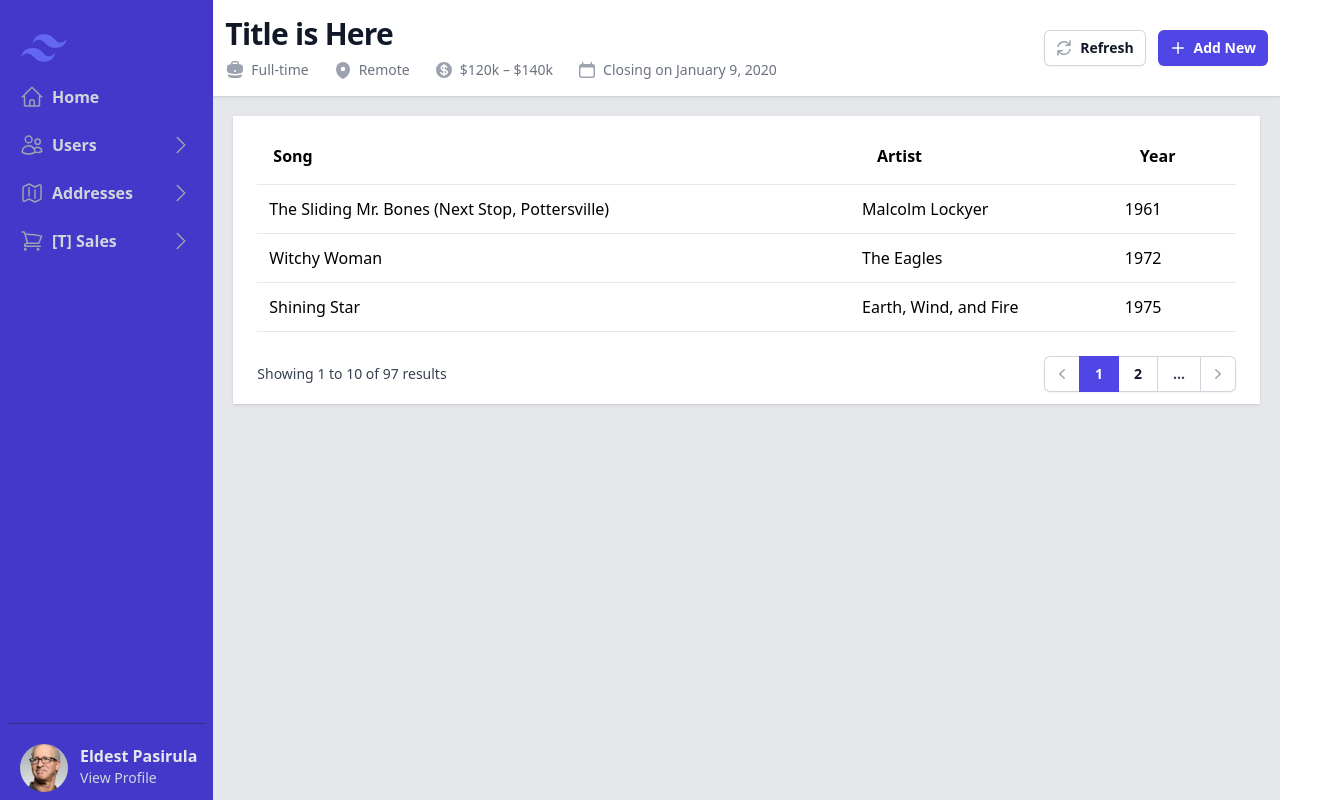
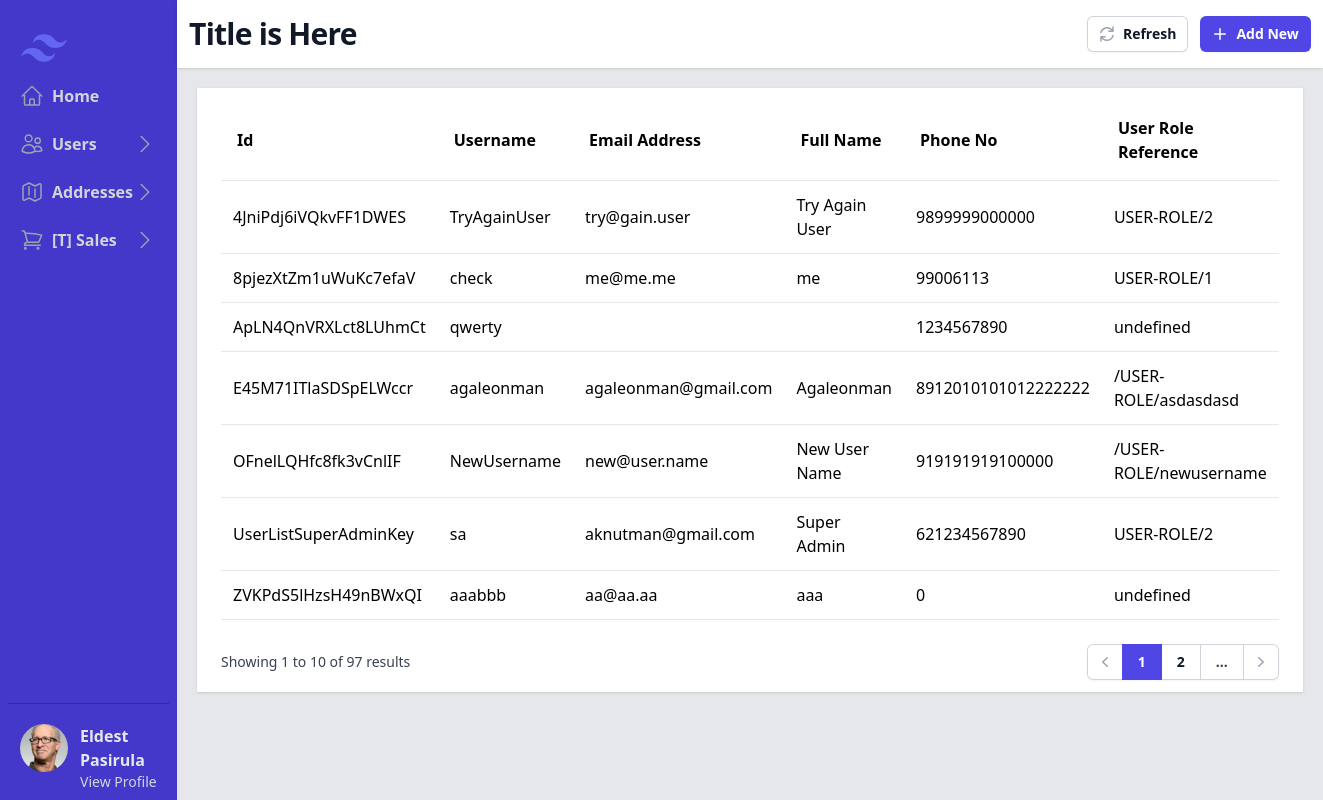
Before and after one commit to aknutman/next-groceries-sales, a Next.js app: page /s/system-master-user-list in a window 1280 px wide. Shown: the whole page, 1323 px wide, since content can reach past the window. Built offline with nearby package versions, Linux system fonts and the light colour scheme.

Commit message:
display static data on table

```diff
--- a/components/partial/body.shifter.tsx
+++ b/components/partial/body.shifter.tsx
@@ -1,6 +1,6 @@
 import HeaderShifter from "./body.shifter/header.shifter";
-import PaginationShifter from "./body.shifter/pagination.shifter";
-import TableShifter from "./body.shifter/table.shifter";
+import PaginationShifter from "./body.shifter/table.body.shifter/pagination.shifter";
+import TableShifter from "./body.shifter/table.body.shifter/table.shifter";
 
 export default function BodyShifter() {
   return (
--- a/components/partial/body.shifter/header.shifter.tsx
+++ b/components/partial/body.shifter/header.shifter.tsx
@@ -1,12 +1,6 @@
 import {
-  BriefcaseIcon,
-  CalendarIcon,
   ArrowPathIcon,
-  CurrencyDollarIcon,
-  MapPinIcon,
   PlusIcon,
-  ChevronRightIcon,
-  ChevronLeftIcon,
 } from "@heroicons/react/20/solid";
 
 export default function HeaderShifter() {
@@ -16,7 +10,7 @@ export default function HeaderShifter() {
         <h2 className="text-2xl font-bold leading-7 text-gray-900 sm:truncate sm:text-3xl sm:tracking-tight">
           Title is Here
         </h2>
-        <div className="mt-1 flex flex-col sm:mt-0 sm:flex-row sm:flex-wrap sm:space-x-6">
+        {/* <div className="mt-1 flex flex-col sm:mt-0 sm:flex-row sm:flex-wrap sm:space-x-6">
           <div className="mt-2 flex items-center text-sm text-gray-500">
             <BriefcaseIcon
               className="mr-1.5 h-5 w-5 flex-shrink-0 text-gray-400"
@@ -45,7 +39,7 @@ export default function HeaderShifter() {
             />
             Closing on January 9, 2020
           </div>
-        </div>
+        </div> */}
       </div>
 
       <div className="mt-5 flex lg:mt-0 lg:ml-4">
--- /dev/null
+++ b/components/partial/body.shifter/table.body.shifter/table.model.tsx
@@ -0,0 +1,34 @@
+export const OptionType = {
+  String: "string",
+  Number: "number",
+  Boolean: "boolean",
+  RichText: "richtext",
+  Options: "options",
+} as const;
+
+export interface Column {
+  OrderIndex: number;
+  ColumnDef?: string;
+  Header?: string;
+  Cell?: Function;
+  Hidden?: boolean;
+  Id?: boolean;
+  Readonly?: boolean;
+  ValueType?: (typeof OptionType)[keyof typeof OptionType];
+  Options?: {
+    List: {
+      name: string;
+      value: string | number | boolean;
+    }[];
+    RemoteUrl?: {
+      [key: string]: string;
+    };
+  };
+  Required?: boolean;
+}
+
+export interface PaginatorModel {
+  RowCount: number;
+  RowPerPage: number;
+  CurrentPageIndex: number;
+}
--- /dev/null
+++ b/components/partial/body.shifter/table.body.shifter/table.shifter.tsx
@@ -0,0 +1,193 @@
+import { Column, OptionType } from "./table.model";
+
+export default function TableShifter() {
+  const orderedColumn = ColumnModel.slice().sort(
+    (n1: Column, n2: Column) => n1.OrderIndex - n2.OrderIndex
+  );
+
+  return (
+    <div className="flex items-center justify-between bg-white px-4 py-3 sm:px-6">
+      <table className="w-full">
+        <CTHead Column={orderedColumn} />
+        <CTBody Column={orderedColumn} RowData={DATA} />
+      </table>
+    </div>
+  );
+}
+
+interface ColumnType {
+  Column: Column[];
+}
+function CTHead({ Column }: ColumnType) {
+  return (
+    <thead>
+      <tr className="border-b">
+        {Column.filter((col) => !col.Hidden).map((col) => (
+          <th key={col.ColumnDef} className="p-4 text-left">
+            {col.Header}
+          </th>
+        ))}
+      </tr>
+    </thead>
+  );
+}
+
+interface RowType {
+  Column: Column[];
+  RowData: any[];
+}
+function CTBody({ RowData, Column }: RowType) {
+  return (
+    <tbody>
+      {RowData.map((row) => (
+        <>
+          <tr
+            key={row.Id}
+            className="border-b hover:cursor-pointer hover:bg-indigo-50"
+          >
+            {Column.filter((col) => !col.Hidden).map((col) => (
+              <>
+                <td
+                  key={String(row.Id).concat(row[String(col.ColumnDef)])}
+                  className="p-3"
+                >
+                  {row[String(col.ColumnDef)]}
+                </td>
+              </>
+            ))}
+          </tr>
+        </>
+      ))}
+    </tbody>
+  );
+}
+
+/**
+ * DONT FORGET TO MOVE BELOW DATA
+ */
+export const ColumnModel: Column[] = [
+  {
+    ColumnDef: "Id",
+    Header: "Id",
+    Cell: (element: Record<string, any>) => `${element["Id"]}`,
+    Id: true,
+    Readonly: true,
+    OrderIndex: 1,
+  },
+  {
+    ColumnDef: "Username",
+    Header: "Username",
+    Cell: (element: Record<string, any>) => `${element["Username"]}`,
+    OrderIndex: 2,
+    Required: true,
+  },
+  {
+    ColumnDef: "EmailAddress",
+    Header: "Email Address",
+    Cell: (element: Record<string, any>) => `${element["EmailAddress"]}`,
+    OrderIndex: 3,
+    Required: true,
+  },
+  {
+    ColumnDef: "FullName",
+    Header: "Full Name",
+    Cell: (element: Record<string, any>) => `${element["FullName"]}`,
+    OrderIndex: 4,
+  },
+  {
+    ColumnDef: "PhoneNo",
+    Header: "Phone No",
+    Cell: (element: Record<string, any>) => `${element["PhoneNo"]}`,
+    OrderIndex: 5,
+    ValueType: "number",
+    Required: true,
+  },
+  {
+    ColumnDef: "UserRoleReference",
+    Header: "User Role Reference",
+    Cell: (element: Record<string, any>) => `${element["UserRoleReference"]}`,
+    OrderIndex: 6,
+    ValueType: "options",
+    Options: {
+      List: [],
+      RemoteUrl: {
+        FirestoreCollectionName: "USER-ROLE",
+      },
+    },
+    Required: true,
+  },
+  {
+    ColumnDef: "DocVersion",
+    Header: "Doc Version",
+    Cell: (element: Record<string, any>) => `${element["DocVersion"]}`,
+    Hidden: true,
+    OrderIndex: 7,
+    ValueType: "number",
+  },
+];
+
+const DATA: any[] = [
+  {
+    Id: "4JniPdj6iVQkvFF1DWES",
+    UserRoleReference: "USER-ROLE/2",
+    EmailAddress: "try@gain.user",
+    DocVersion: 1,
+    FullName: "Try Again User",
+    PhoneNo: 9899999000000,
+    Username: "TryAgainUser",
+  },
+  {
+    Id: "8pjezXtZm1uWuKc7efaV",
+    EmailAddress: "me@me.me",
+    FullName: "me",
+    Username: "check",
+    UserRoleReference: "USER-ROLE/1",
+    DocVersion: "1",
+    PhoneNo: "99006113",
+  },
+  {
+    Id: "ApLN4QnVRXLct8LUhmCt",
+    Username: "qwerty",
+    PhoneNo: 1234567890,
+    DocVersion: 1,
+    EmailAddress: "",
+    UserRoleReference: "undefined",
+    FullName: "",
+  },
+  {
+    Id: "E45M71ITlaSDSpELWccr",
+    FullName: "Agaleonman",
+    EmailAddress: "agaleonman@gmail.com",
+    PhoneNo: "8912010101012222222",
+    DocVersion: "1",
+    Username: "agaleonman",
+    UserRoleReference: "/USER-ROLE/asdasdasd",
+  },
+  {
+    Id: "OFnelLQHfc8fk3vCnlIF",
+    PhoneNo: "919191919100000",
+    UserRoleReference: "/USER-ROLE/newusername",
+    DocVersion: "1",
+    EmailAddress: "new@user.name",
+    Username: "NewUsername",
+    FullName: "New User Name",
+  },
+  {
+    Id: "UserListSuperAdminKey",
+    Username: "sa",
+    DocVersion: 1,
+    EmailAddress: "aknutman@gmail.com",
+    FullName: "Super Admin",
+    PhoneNo: 621234567890,
+    UserRoleReference: "USER-ROLE/2",
+  },
+  {
+    Id: "ZVKPdS5lHzsH49nBWxQI",
+    UserRoleReference: "undefined",
+    Username: "aaabbb",
+    DocVersion: 1,
+    EmailAddress: "aa@aa.aa",
+    FullName: "aaa",
+    PhoneNo: 0,
+  },
+];
--- a/components/partial/body.shifter/table.shifter.tsx
+++ /dev/null
@@ -1,34 +0,0 @@
-export default function TableShifter() {
-  return (
-    <div className="flex items-center justify-between bg-white px-4 py-3 sm:px-6">
-      <table className="w-full">
-        <thead>
-          <tr className="border-b">
-            <th className="p-4 text-left">Song</th>
-            <th className="p-4 text-left">Artist</th>
-            <th className="p-4 text-left">Year</th>
-          </tr>
-        </thead>
-        <tbody>
-          <tr className="border-b hover:cursor-pointer hover:bg-indigo-50">
-            <td className="p-3">
-              The Sliding Mr. Bones (Next Stop, Pottersville)
-            </td>
-            <td>Malcolm Lockyer</td>
-            <td>1961</td>
-          </tr>
-          <tr className="border-b hover:cursor-pointer hover:bg-indigo-50">
-            <td className="p-3">Witchy Woman</td>
-            <td>The Eagles</td>
-            <td>1972</td>
-          </tr>
-          <tr className="border-b hover:cursor-pointer hover:bg-indigo-50">
-            <td className="p-3">Shining Star</td>
-            <td>Earth, Wind, and Fire</td>
-            <td>1975</td>
-          </tr>
-        </tbody>
-      </table>
-    </div>
-  );
-}
```
Also changed, not shown: components/partial/body.shifter/table.body.shifter/pagination.shifter.tsx (renamed from components/partial/body.shifter/pagination.shifter.tsx).
